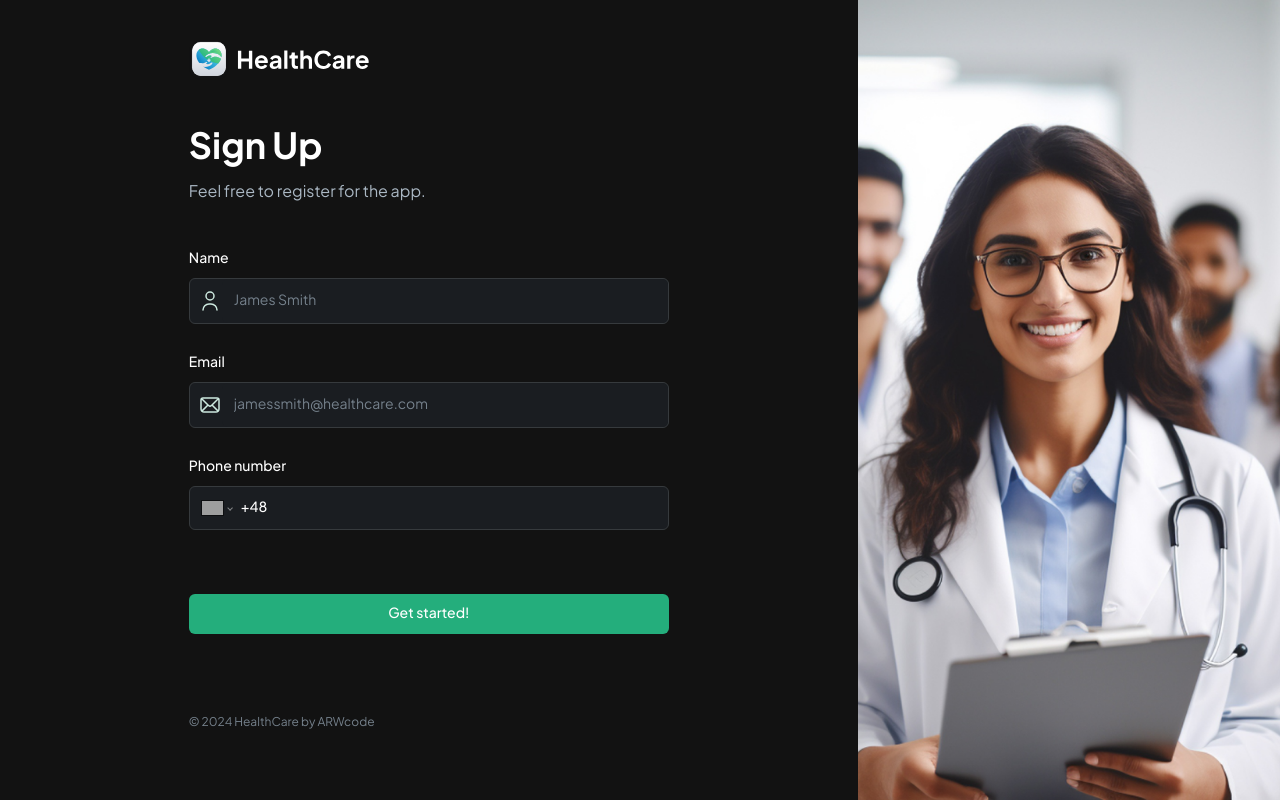
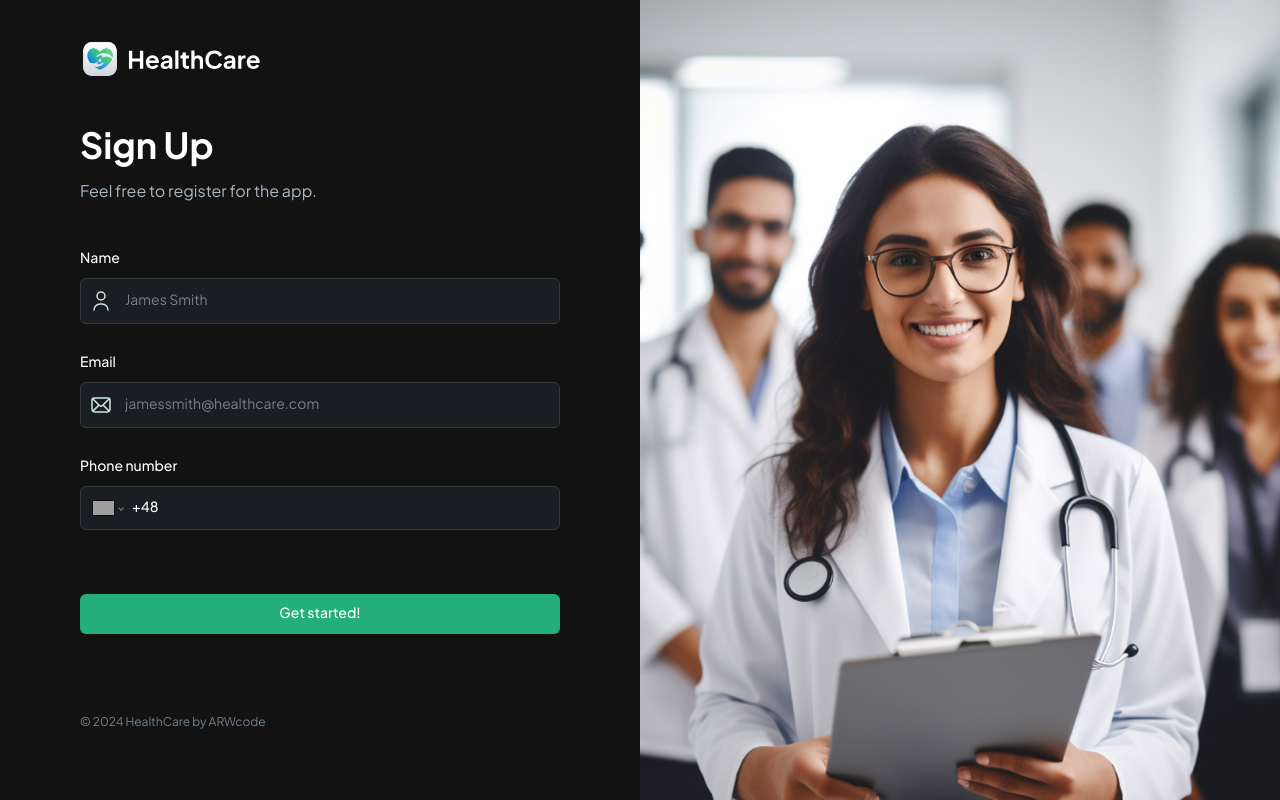
Before and after one commit to MarioLuigie/HealthCare, a Next.js app: page /sign-up in a window 1280 px wide. Built offline with nearby package versions, Linux system fonts and the light colour scheme; no server answers; grey boxes are pictures that could not be loaded.

Commit message:
Styles: Style FormPageTemplate

```diff
--- a/src/app/globals.css
+++ b/src/app/globals.css
@@ -263,11 +263,11 @@
   }
 
   .side-img {
-    @apply hidden md:block h-full object-cover;
+    @apply h-full object-cover;
   }
 
   .side-video {
-    @apply hidden md:block h-full object-cover;
+    @apply h-full object-cover;
   }
 
   .copyright {
--- a/src/components/pages/HomePage.tsx
+++ b/src/components/pages/HomePage.tsx
@@ -36,13 +36,13 @@ export default function HomePage({
           <div className="flex gap-4">
             <Link
               href={generateUrl([Route.SIGN_IN])}
-              className="text-white px-4 py-2 rounded-lg bg-green-500 flex-center min-w-[100px]"
+              className="text-white px-4 py-2 rounded-lg bg-green-500 flex-center min-w-[110px]"
             >
               Sign In
             </Link>
             <Link
               href={generateUrl([Route.SIGN_UP])}
-              className="text-white px-4 py-2 rounded-lg bg-transparent flex-center border border-gray-500 min-w-[100px]"
+              className="text-white px-4 py-2 rounded-lg bg-transparent flex-center border border-gray-500 min-w-[110px]"
             >
               Sign Up
             </Link>
--- a/src/components/shared/FormPageTemplate.tsx
+++ b/src/components/shared/FormPageTemplate.tsx
@@ -22,11 +22,11 @@ export default function FormPageTemplate({
           {children}
         </div>
       </section>
-      <section className="max-w-[33%]">
+      <section className="w-[50%] hidden md:block">
         {isVideo
           ? video && (
               <div className="flex justify-center h-full">
-                <video autoPlay loop muted className="side-video">
+                <video autoPlay loop muted className="side-video w-full">
                   <source src={video.path} type="video/mp4" />
                 </video>
               </div>
```
